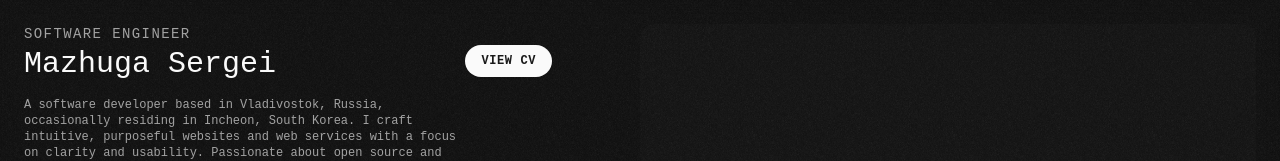
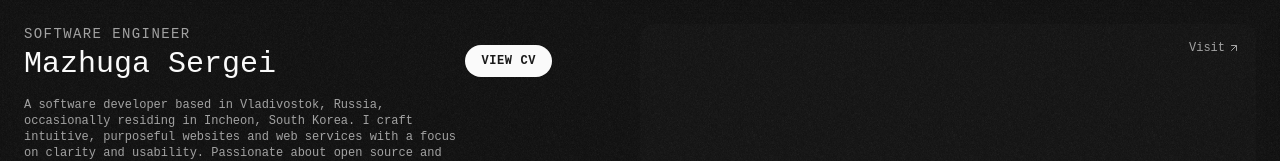
Before and after one commit to mazhugasergei/mazhugasergei.github.io, a Next.js app: page / in a window 1280 px wide. Shown: the top 161 px of the page. Built offline with nearby package versions, Linux system fonts and the light colour scheme; no server answers.

Commit message:
feat(carousel): optional visit links

```diff
--- a/src/components/carousel.tsx
+++ b/src/components/carousel.tsx
@@ -3,6 +3,7 @@
 import { AudioPlayer } from "@/components/ui/audio-player"
 import { AudioRecorder } from "@/components/ui/audio-recorder"
 import { cn } from "@/utils/classname"
+import { ArrowUpRightIcon } from "lucide-react"
 import { ComponentProps, ReactNode, useCallback, useEffect, useRef, useState } from "react"
 
 const SLIDE_DURATION = 10000
@@ -11,6 +12,7 @@ interface Slide {
 	label: string
 	title: string
 	content: ReactNode
+	href?: string
 }
 
 const slides: Slide[] = [
@@ -18,11 +20,13 @@ const slides: Slide[] = [
 		label: "Latest Release",
 		title: "Audio Player",
 		content: <AudioPlayer />,
+		href: "/components/audio-player",
 	},
 	{
-		label: "Latest Release",
+		label: "New Component",
 		title: "Audio Recorder",
 		content: <AudioRecorder />,
+		href: "/components/audio-recorder",
 	},
 ]
 
@@ -65,7 +69,6 @@ export function Carousel({ className, ...props }: Props) {
 			if (document.hidden) {
 				setPaused(true)
 			} else {
-				// reset so the current slide gets a fresh timer on return
 				resetTimer()
 				setPaused(false)
 			}
@@ -107,7 +110,6 @@ export function Carousel({ className, ...props }: Props) {
 	}, [paused, current])
 
 	const handleMouseLeave = () => {
-		// reset current slide timer so it gets a fresh full duration
 		resetTimer()
 		setPaused(false)
 	}
@@ -143,6 +145,23 @@ export function Carousel({ className, ...props }: Props) {
 					</div>
 				</div>
 			))}
+
+			{/* visit link */}
+			{slide.href && (
+				<a
+					key={`${current}-href`}
+					href={slide.href}
+					target="_blank"
+					rel="noopener noreferrer"
+					className={cn(
+						"text-muted-foreground absolute top-2 right-2 flex items-center gap-0.75 p-2 text-xs hover:underline",
+						"animate-fade-in"
+					)}
+				>
+					Visit
+					<ArrowUpRightIcon size={12} />
+				</a>
+			)}
 
 			{/* bottom overlay */}
 			<div className="absolute right-0 bottom-0 left-0 bg-gradient-to-t from-black/60 to-transparent px-4 pt-6 pb-3">
```
